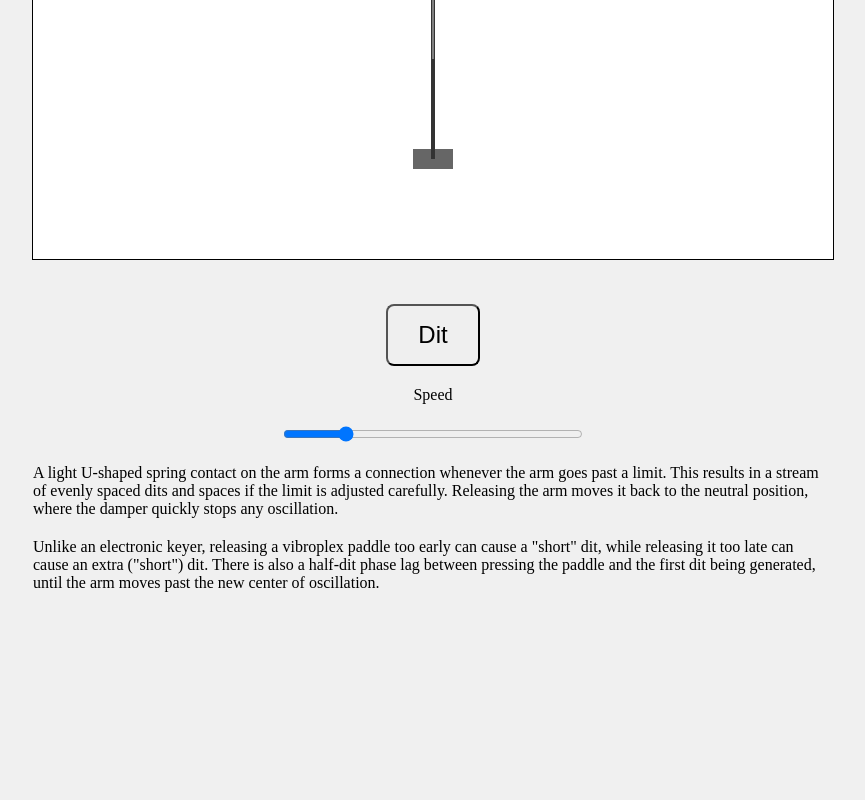
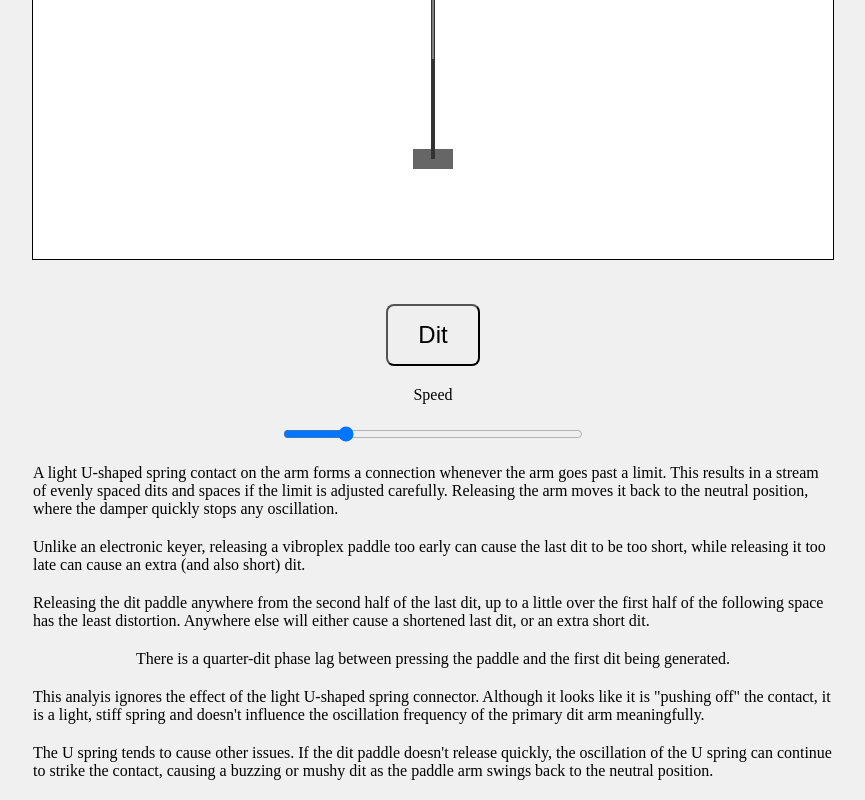
Before and after one commit to kbsriram/vibroplex-bug-analysis, a plain HTML site: page index.html in a window 1280 px wide. Shown: the part 3119-3919 px from the top of the page, without its empty margins (207-1072 px from the left). Before the commit the page ends 3731 px from the top, so only its background shows below. Drawn offline with Linux system fonts and the light colour scheme.

Commit message:
additional notes on behaviour.

```diff
--- a/index.html
+++ b/index.html
@@ -128,10 +128,34 @@
 
     <div class='text'>
       Unlike an electronic keyer, releasing a vibroplex paddle too
-      early can cause a "short" dit, while releasing it too late can
-      cause an extra ("short") dit. There is also a half-dit phase lag
-      between pressing the paddle and the first dit being generated, until
-      the arm moves past the new center of oscillation.
+      early can cause the last dit to be too short, while releasing it
+      too late can cause an extra (and also short) dit.
+    </div>
+
+    <div class='text'>
+      Releasing the dit paddle anywhere from the second half of the
+      last dit, up to a little over the first half of the following
+      space has the least distortion. Anywhere else will either cause
+      a shortened last dit, or an extra short dit.
+    </div>
+
+    <div class = 'text'>
+      There is a quarter-dit phase lag between pressing the paddle and
+      the first dit being generated.
+    </div>
+
+    <div class = 'text'>
+      This analyis ignores the effect of the light U-shaped spring
+      connector. Although it looks like it is "pushing off" the
+      contact, it is a light, stiff spring and doesn't influence the
+      oscillation frequency of the primary dit arm meaningfully.
+    </div>
+
+    <div class='text'>
+      The U spring tends to cause other issues. If the dit paddle
+      doesn't release quickly, the oscillation of the U spring can
+      continue to strike the contact, causing a buzzing or mushy dit
+      as the paddle arm swings back to the neutral position.
     </div>
 
   </body>
```
